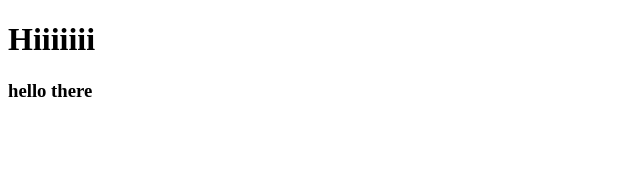
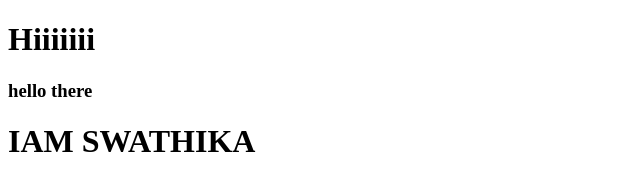
Before and after one commit to Navyamuppuri/Git-class1, a plain HTML site: page index.html in a window 1280 px wide. Shown: the whole page, without its empty margins (0-640 px from the left). Drawn offline with Linux system fonts and the light colour scheme.

Commit message:
Swathika Changes

```diff
--- a/index.html
+++ b/index.html
@@ -8,5 +8,6 @@
 <body>
     <h1>Hiiiiiii</h1>
     <h3> hello there</h3>
+    <h1>IAM SWATHIKA</h1>
 </body>
 </html>
```
